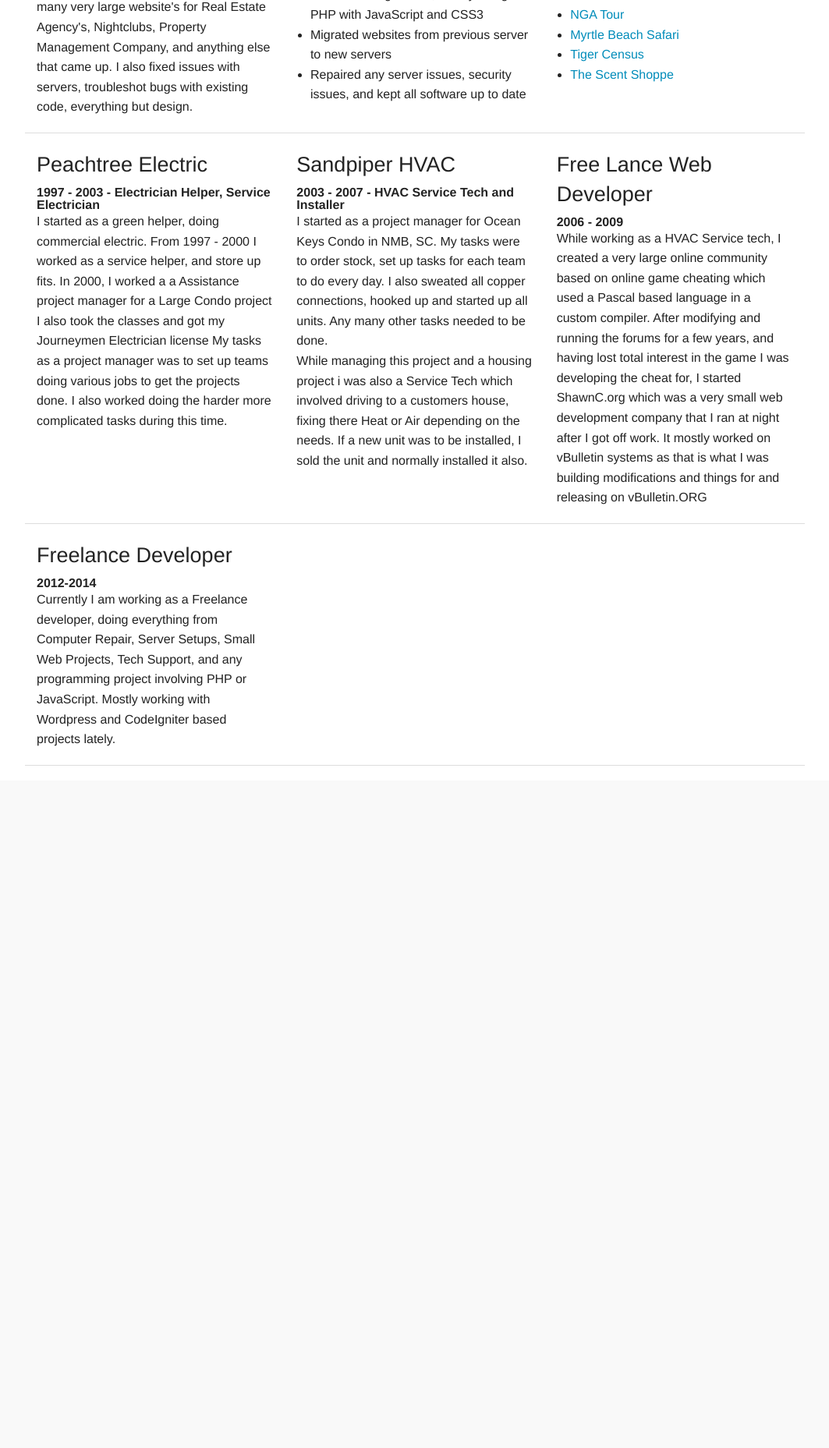
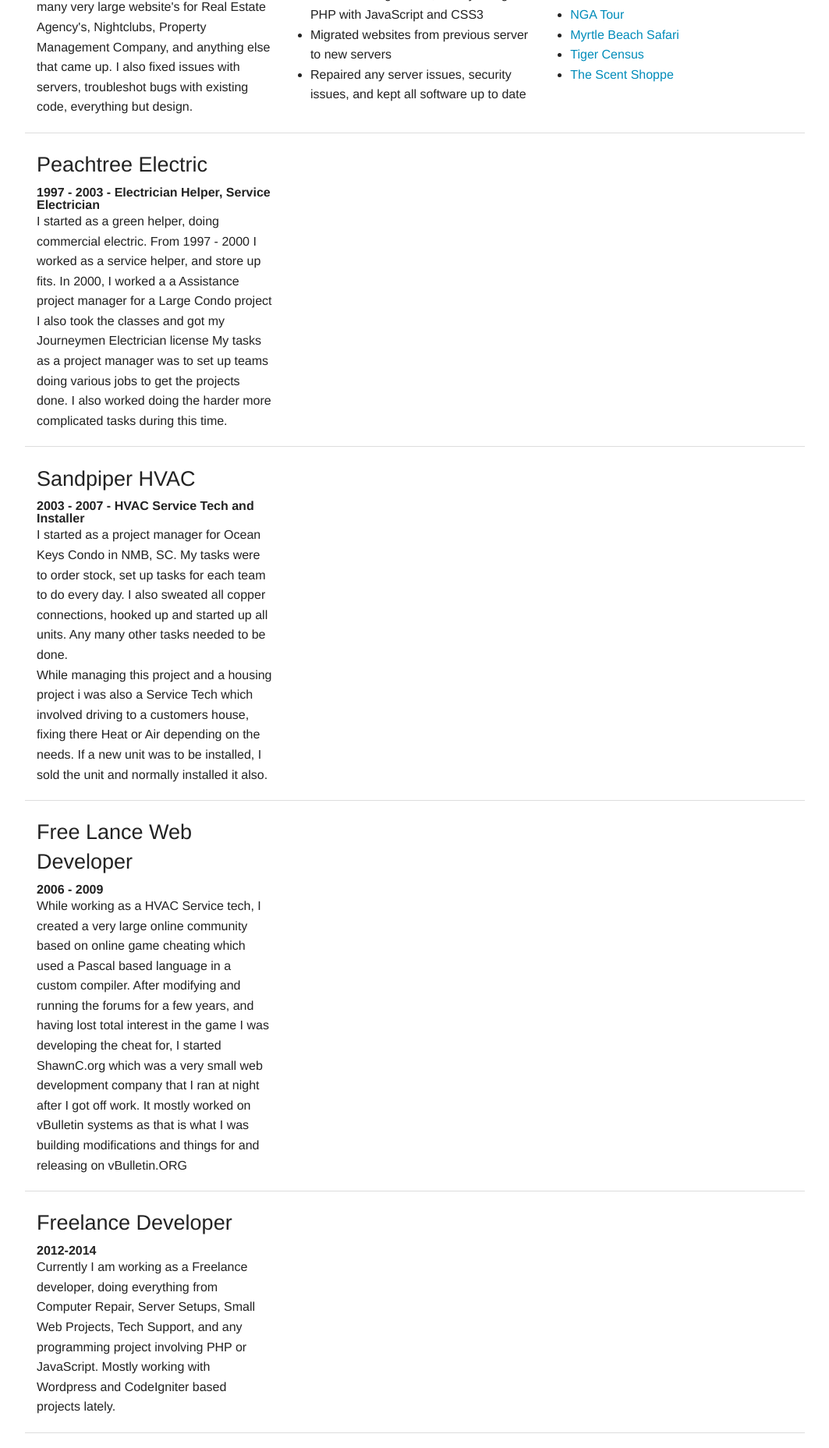
Before and after one commit to shawn-crigger/resume, a PHP site: page /work-history.php in a window 1280 px wide. Shown: the part 315-2172 px from the top of the page at 78% size, without its empty margins (108-1171 px from the left). Before the commit the page ends 1297 px from the top, so only its background shows below. Run offline with PHP 8.4, Linux system fonts and the light colour scheme.

Commit message:
added new picture, split work history divs into more rows

```diff
--- a/index.php
+++ b/index.php
@@ -35,7 +35,7 @@
     <div class="row clearfix">
       <div class="large-4 medium-4 columns clearfix">
         <p>
-          <img src="/img/heroshot.jpg" class="hero-img" alt="Picture of Shawn Crigger" />
+          <img src="/img/heroshot-3.jpg" class="hero-img" alt="Picture of Shawn Crigger" />
         </p>
       </div>
 
@@ -44,7 +44,7 @@
 
         <h3>Career Objective</h3>
           <p class="ptext">
-          I am a normal geek who has a deep interest in energy and electricity.  I am a natural at the art of diagnosing anything in my world, which has made me a great service tech.  I am a completely self taught computer programmer, creator, coder and craftsmen. Other then computers, I like music, nature, oceans and life!<br>
+          I am a normal geek who has a deep interest in energy and electricity.  I am a natural at the art of diagnosing anything in my world, which has made me a great service tech.  I am a completely self taught computer programmer, creator, coder and craftsmen. Other than computers, I like music, nature, oceans and life!<br>
           My passion for developing websites, building servers, and hopefully promoting music in some way makes me a very positive happy person which brings great energy into your company.  Add to that the years of experience I have under my belt, my willingness to learn or to teach depending on what you need.  <br>
           My goal is to work for a quality web development company, preferably in the local music industry, or any web development company as a senior level PHP programmer.
           </p>
--- a/work-history.php
+++ b/work-history.php
@@ -61,7 +61,10 @@
   				during this time.
   				</p>
   		</div>
+		<hr/>
+  	</div>
 
+	<div class="row">
     	<div class="large-4 medium-4 columns work-history">
 			<h3>Sandpiper HVAC</h3>
 			<strong>2003 - 2007 - HVAC Service Tech and Installer</strong><br/>
@@ -72,7 +75,9 @@
 			If a new unit was to be installed, I sold the unit and normally installed it also.
 			</p>
 		</div>
-
+		<hr/>
+	</div>
+	<div class="row">
 			<div class="large-4 medium-4 columns work-history">
 				<h3>Free Lance Web Developer</h3>
 				<strong>2006 - 2009</strong><br />
```
Also changed, not shown: img/heroshot-2.jpg (added), img/heroshot-3.jpg (added). Lines whose indentation alone changed are shown as unchanged.
